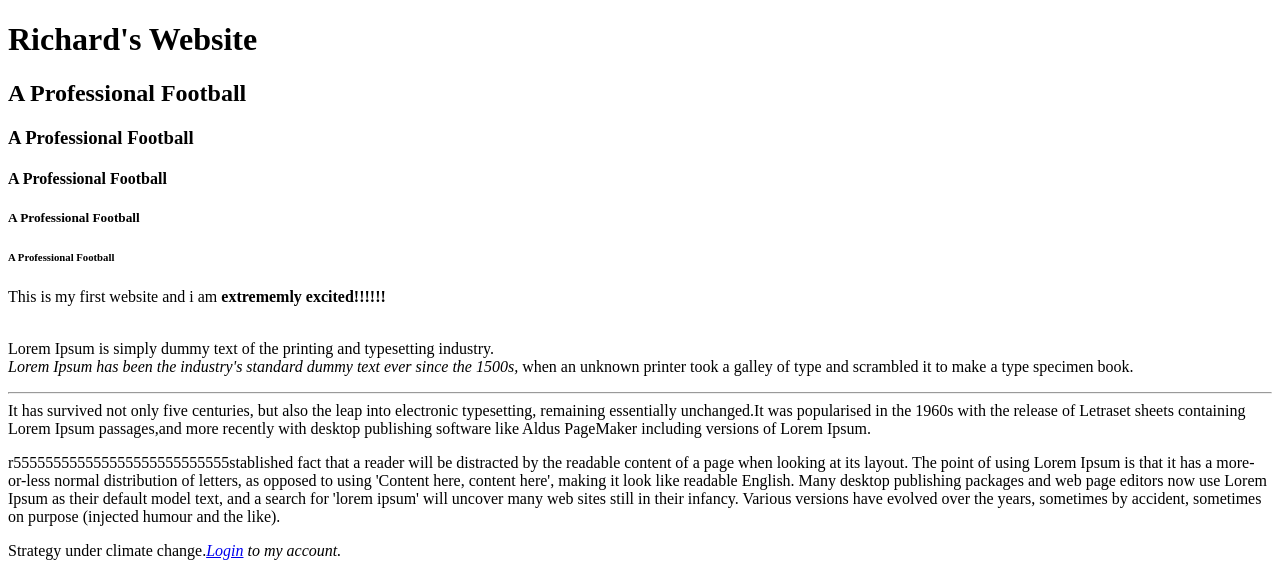
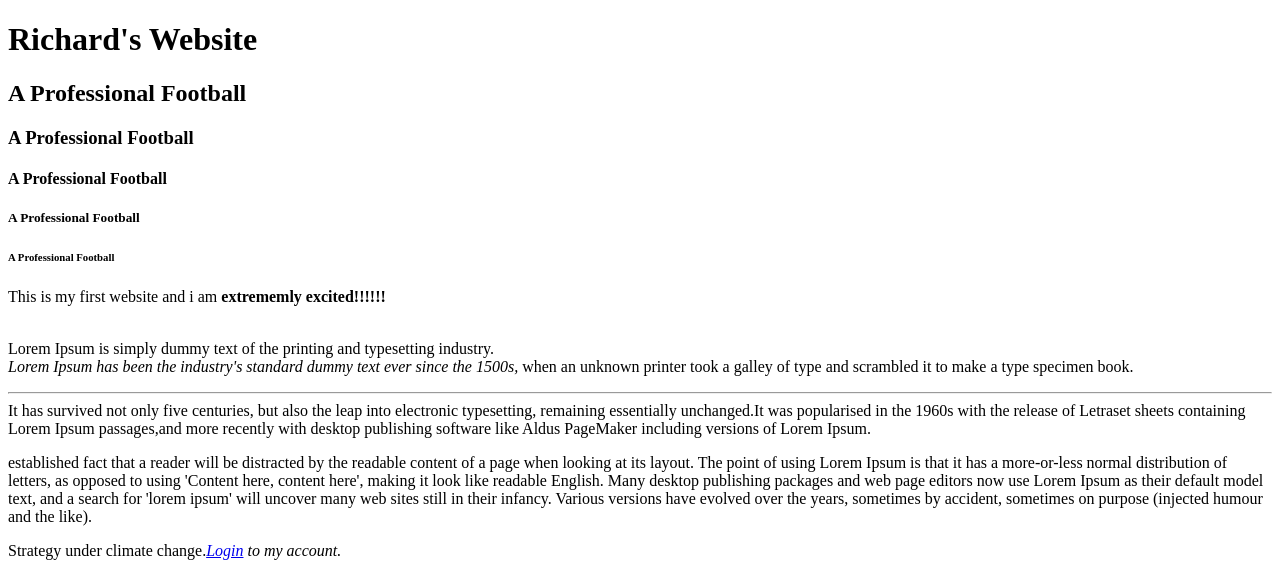
Before and after one commit to Ndiege75/Richardrepo, a plain HTML site: page index.html in a window 1280 px wide. Shown: the top 573 px of the page. Drawn offline with Linux system fonts and the light colour scheme.

Commit message:
Update index.html

```diff
--- a/index.html
+++ b/index.html
@@ -17,7 +17,7 @@
         <p>
             <br>Lorem Ipsum is simply dummy text of the printing and typesetting industry.<br/>
             <i>Lorem Ipsum has been the industry's standard dummy text ever since the 1500s,</i> when an unknown printer took a galley of type and scrambled it to make a type specimen book.<hr> It has survived not only five centuries, but also the leap into electronic typesetting, remaining essentially unchanged.It was popularised in the 1960s with the release of Letraset sheets containing Lorem Ipsum passages,and more recently with desktop publishing software like Aldus PageMaker including versions of Lorem Ipsum.
-        <p>r555555555555555555555555555stablished fact that a reader will be distracted by the readable content of a page when looking at its layout.</u> The point of using Lorem Ipsum is that it has a more-or-less normal distribution of letters, as opposed to using 'Content here, content here', making it look like readable English. Many desktop publishing packages and web page editors now use Lorem Ipsum as their default model text, and a search for 'lorem ipsum' will uncover many web sites still in their infancy. Various versions have evolved over the years, sometimes by accident, sometimes on purpose (injected humour and the like).
+        <p>established fact that a reader will be distracted by the readable content of a page when looking at its layout.</u> The point of using Lorem Ipsum is that it has a more-or-less normal distribution of letters, as opposed to using 'Content here, content here', making it look like readable English. Many desktop publishing packages and web page editors now use Lorem Ipsum as their default model text, and a search for 'lorem ipsum' will uncover many web sites still in their infancy. Various versions have evolved over the years, sometimes by accident, sometimes on purpose (injected humour and the like).
         <p>Strategy under climate change.<i><a href="#">Login</a> to my account.</i>
         <p>Feel free to <a href="#">Contact me</a>if you have any question</p>
        <h7>Clumsy Image</h7>
@@ -88,4 +88,5 @@
     </p>
         </p>
     </body>
+
 </html>
```
